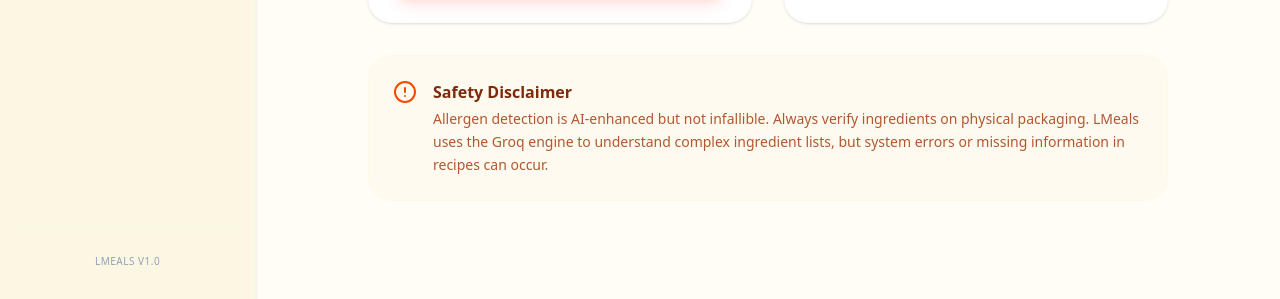
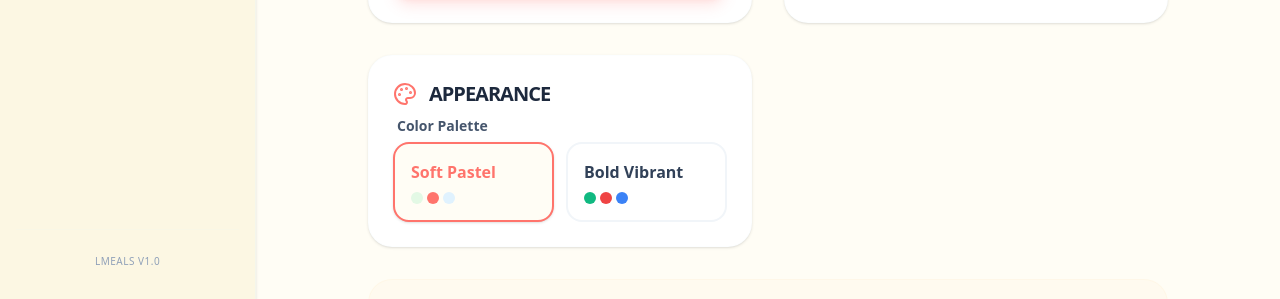
Before and after one commit to vgyy4/LMeals, a React app in the folder lmeals/frontend/: page /#/settings in a window 1280 px wide. Shown: the part 499-798 px from the top of the page. Built offline with nearby package versions, Linux system fonts and the light colour scheme; no server answers; the HTML template or start-up script is replaced by a standard one.

Commit message:
UI: Add multi-theme support (Pastel and Vibrant) with Settings switcher

```diff
--- a/lmeals/frontend/src/App.tsx
+++ b/lmeals/frontend/src/App.tsx
@@ -1,3 +1,4 @@
+import { useEffect } from 'react';
 import { HashRouter as Router, Routes, Route } from 'react-router-dom';
 import AppLayout from './components/AppLayout';
 import Dashboard from './pages/Dashboard';
@@ -8,6 +9,11 @@
 import FavoritesPage from './pages/Favorites';
 
 function App() {
+  useEffect(() => {
+    const savedTheme = localStorage.getItem('lmeals-theme') || 'pastel';
+    document.documentElement.setAttribute('data-theme', savedTheme);
+  }, []);
+
   return (
     <Router>
       <Routes>
--- a/lmeals/frontend/src/index.css
+++ b/lmeals/frontend/src/index.css
@@ -1,18 +1,35 @@
 @import "tailwindcss";
 
 @theme {
-    --color-p-mint: #E3F9E5;
-    --color-p-coral: #FF746C;
-    --color-p-sky: #E0F2FE;
-    --color-p-lavender: #F3E8FF;
-    --color-p-peach: #FFF3E0;
-    --color-p-surface: #FFFDF5;
-    --color-p-sidebar: #fcf7e3;
+    --color-p-mint: var(--p-mint);
+    --color-p-coral: var(--p-coral);
+    --color-p-sky: var(--p-sky);
+    --color-p-lavender: var(--p-lavender);
+    --color-p-peach: var(--p-peach);
+    --color-p-surface: var(--p-surface);
+    --color-p-sidebar: var(--p-sidebar);
+}
 
-    /* Legacy names if referenced */
-    --color-soft-rose: #fecfca;
-    --color-sage-green: #b2d2a4;
-    --color-periwinkle-blue: #a2a2d0;
+:root {
+    /* Pastel Theme (Default) */
+    --p-mint: #E3F9E5;
+    --p-coral: #FF746C;
+    --p-sky: #E0F2FE;
+    --p-lavender: #F3E8FF;
+    --p-peach: #FFF3E0;
+    --p-surface: #FFFDF5;
+    --p-sidebar: #fcf7e3;
+}
+
+[data-theme='vibrant'] {
+    /* Vibrant Theme */
+    --p-mint: #10B981;
+    --p-coral: #EF4444;
+    --p-sky: #3B82F6;
+    --p-lavender: #8B5CF6;
+    --p-peach: #F59E0B;
+    --p-surface: #FFFFFF;
+    --p-sidebar: #F8FAFC;
 }
 
 body {
--- a/lmeals/frontend/src/pages/Settings.tsx
+++ b/lmeals/frontend/src/pages/Settings.tsx
@@ -11,7 +11,8 @@
   RefreshCcw,
   Key,
   ChevronDown,
-  Search
+  Search,
+  Palette
 } from 'lucide-react';
 
 interface Setting {
@@ -35,6 +36,7 @@
   const [keyStatus, setKeyStatus] = useState<{ status: string; message: string } | null>(null);
   const [showModelDropdown, setShowModelDropdown] = useState(false);
   const [searchTerm, setSearchTerm] = useState('');
+  const [theme, setTheme] = useState(() => localStorage.getItem('lmeals-theme') || 'pastel');
 
   useEffect(() => {
     const handleClickOutside = (event: MouseEvent) => {
@@ -169,6 +171,12 @@
     } catch (error) {
       console.error('Error deleting allergen:', error);
     }
+  };
+
+  const handleThemeChange = (newTheme: string) => {
+    setTheme(newTheme);
+    localStorage.setItem('lmeals-theme', newTheme);
+    document.documentElement.setAttribute('data-theme', newTheme);
   };
 
   if (loading) {
@@ -392,6 +400,43 @@
             </div>
           )}
         </section>
+        {/* Appearance Configuration Card */}
+        <section className="bg-white p-6 rounded-3xl shadow-sm border border-p-sky/10 space-y-6">
+          <div className="flex items-center gap-3 mb-2">
+            <Palette className="text-p-coral" size={24} />
+            <h2 className="text-xl font-bold text-slate-800 uppercase tracking-tighter">Appearance</h2>
+          </div>
+
+          <div className="space-y-4">
+            <label className="block text-sm font-semibold text-slate-600 dark:text-slate-400 mb-1.5 ml-1">
+              Color Palette
+            </label>
+            <div className="grid grid-cols-2 gap-3">
+              <button
+                onClick={() => handleThemeChange('pastel')}
+                className={`p-4 rounded-2xl border-2 transition-all text-left flex flex-col gap-2 ${theme === 'pastel' ? 'border-p-coral bg-p-surface shadow-sm' : 'border-slate-100 hover:border-p-sky/30'}`}
+              >
+                <span className={`font-bold ${theme === 'pastel' ? 'text-p-coral' : 'text-slate-700'}`}>Soft Pastel</span>
+                <div className="flex gap-1">
+                  <div className="w-3 h-3 rounded-full bg-[#E3F9E5]" />
+                  <div className="w-3 h-3 rounded-full bg-[#FF746C]" />
+                  <div className="w-3 h-3 rounded-full bg-[#E0F2FE]" />
+                </div>
+              </button>
+              <button
+                onClick={() => handleThemeChange('vibrant')}
+                className={`p-4 rounded-2xl border-2 transition-all text-left flex flex-col gap-2 ${theme === 'vibrant' ? 'border-p-coral bg-p-surface shadow-sm' : 'border-slate-100 hover:border-p-sky/30'}`}
+              >
+                <span className={`font-bold ${theme === 'vibrant' ? 'text-p-coral' : 'text-slate-700'}`}>Bold Vibrant</span>
+                <div className="flex gap-1">
+                  <div className="w-3 h-3 rounded-full bg-[#10B981]" />
+                  <div className="w-3 h-3 rounded-full bg-[#EF4444]" />
+                  <div className="w-3 h-3 rounded-full bg-[#3B82F6]" />
+                </div>
+              </button>
+            </div>
+          </div>
+        </section>
       </div>
 
       <div className="p-6 bg-p-peach/30 rounded-3xl border border-p-peach/50">
```
